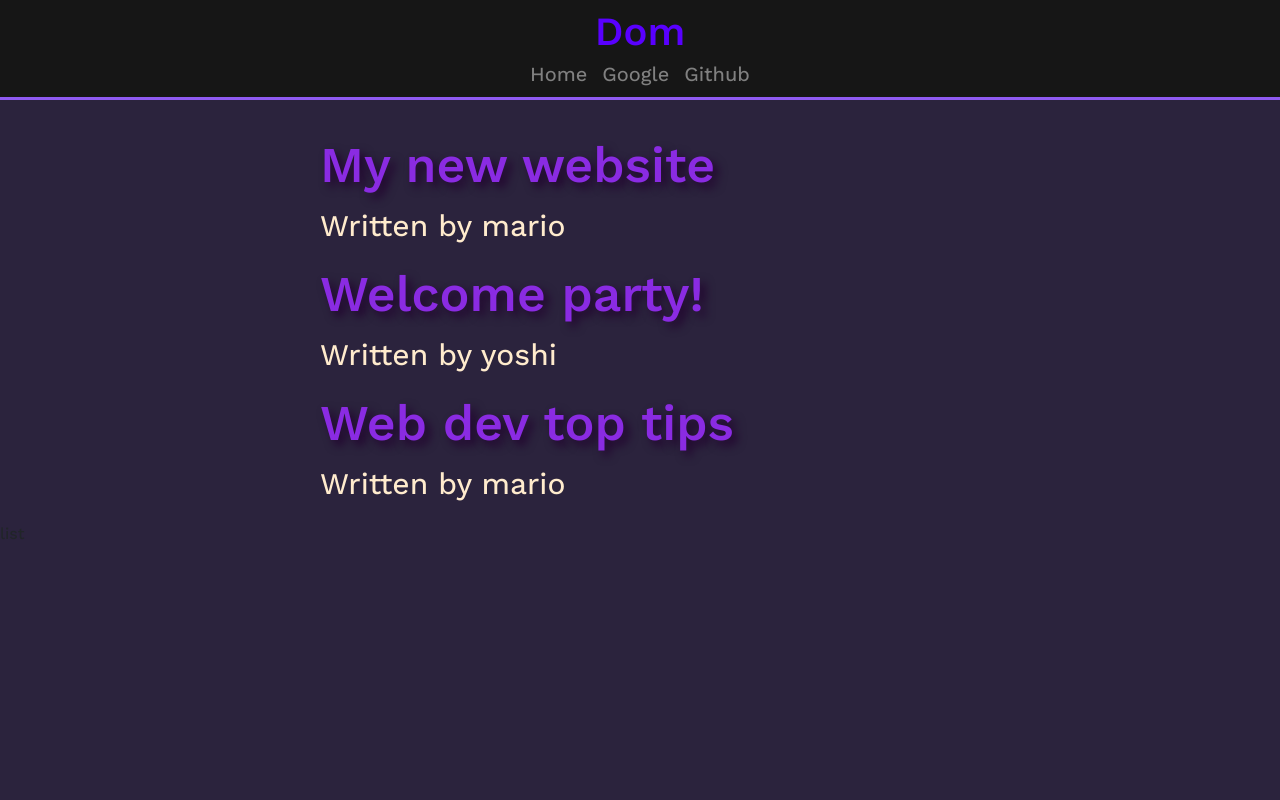
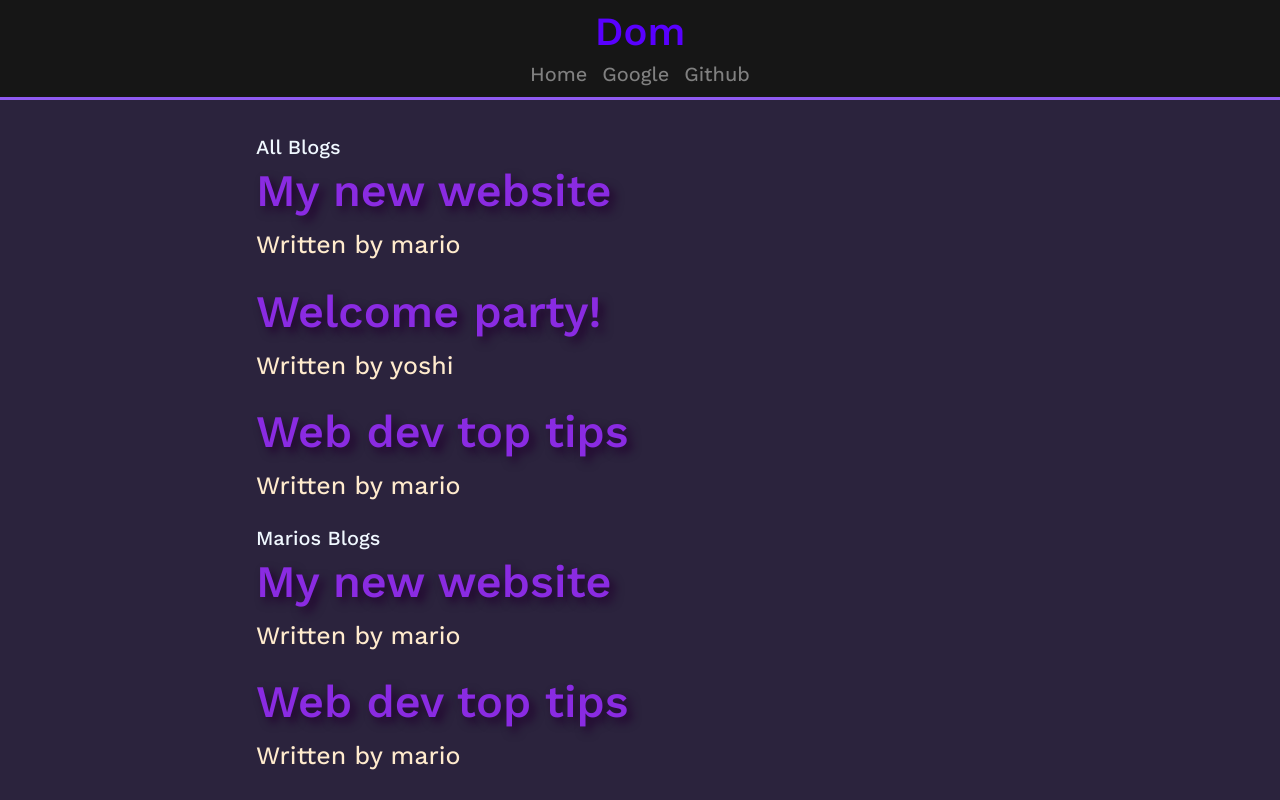
Before and after one commit to domkka/react, a React (Vite) app in the folder tut/react-app/: page / in a window 1280 px wide. Built offline with nearby package versions, Linux system fonts and the light colour scheme; the HTML template or start-up script is replaced by a standard one.

Commit message:
List grid

```diff
--- a/tut/react-app/src/App.tsx
+++ b/tut/react-app/src/App.tsx
@@ -1,5 +1,4 @@
 import "./App.css";
-import List from "./components/List";
 import NavBar from "./components/NavBar";
 import Home from "./components/Home";
 
@@ -8,7 +7,6 @@ function App() {
     <>
       <NavBar />
       <Home />
-      <List />
     </>
   );
 }
--- a/tut/react-app/src/Home.css
+++ b/tut/react-app/src/Home.css
@@ -1,17 +1,25 @@
 
 .homescreen{
     display: grid;
-    grid-template-columns: repeat(4, 25%);
+    grid-template-columns: repeat(5, 20%);
     grid-template-rows: auto;
 }
 
-
 .blog-preview{
     grid-column: 2 / 4;
+    margin-bottom: 5px;
+    text-decoration: none;
+}
+
+
+.blog-preview:hover{
+    box-shadow: 5px 5px rgba(163, 83, 255, 0.644);
+    cursor: pointer;
+
 }
 
 .blog-preview h2{
-    font-size: 50px;
+    font-size: 45px;
     color: blueviolet;
     font-weight: 550;
     text-shadow:5px 5px 10px rgb(33, 2, 46);
@@ -19,6 +27,13 @@
 
 
 .blog-preview p {
-    font-size: 30px;
+    font-size: 25px;
     color:blanchedalmond;
 }
+
+#list-title{
+    grid-column: 2;
+    font-size: 20px;
+    margin-bottom: 5px;
+    color: aliceblue;
+}
--- a/tut/react-app/src/components/Home.tsx
+++ b/tut/react-app/src/components/Home.tsx
@@ -1,10 +1,15 @@
 import { useState } from "react";
+import List from "./List";
+
+interface Blog {
+  id: number;
+  title: string;
+  body: string;
+  author: string;
+}
 
 function Home() {
-  const [name, setName] = useState("dom");
-  const [age, setAge] = useState(22);
-
-  const [blogs, setBlogs] = useState([
+  const [blogs, setBlogs] = useState<Blog[]>([
     { title: "My new website", body: "lorem ipsum...", author: "mario", id: 1 },
     { title: "Welcome party!", body: "lorem ipsum...", author: "yoshi", id: 2 },
     {
@@ -15,19 +20,13 @@ function Home() {
     },
   ]);
 
-  const handleClick = () => {
-    setName("nicht mehr dom");
-    setAge(age + 1);
-  };
-
   return (
     <div className="homescreen">
-      {blogs.map((blog) => (
-        <div className="blog-preview" key={blog.id}>
-          <h2>{blog.title}</h2>
-          <p>Written by {blog.author}</p>
-        </div>
-      ))}
+      <List blogs={blogs} title="All Blogs" />
+      <List
+        blogs={blogs.filter((blog) => blog.author === "mario")}
+        title="Marios Blogs"
+      />
     </div>
   );
 }
--- a/tut/react-app/src/components/List.tsx
+++ b/tut/react-app/src/components/List.tsx
@@ -1,4 +1,33 @@
-function List() {
-  return <div>list</div>;
+interface Blog {
+  id: number;
+  title: string;
+  body: string;
+  author: string;
+}
+
+interface ListProps {
+  blogs: Blog[];
+  title: string;
+}
+
+function List(props: ListProps) {
+  const blogs = props.blogs;
+  const listtitle = props.title;
+  return (
+    <>
+      <h1 id="list-title">{listtitle}</h1>
+      {blogs.map((blog) => (
+        <a
+          className="blog-preview"
+          key={blog.id}
+          href="https://www.google.com/"
+          target="_blank"
+        >
+          <h2>{blog.title}</h2>
+          <p>Written by {blog.author}</p>
+        </a>
+      ))}
+    </>
+  );
 }
 export default List;
```
